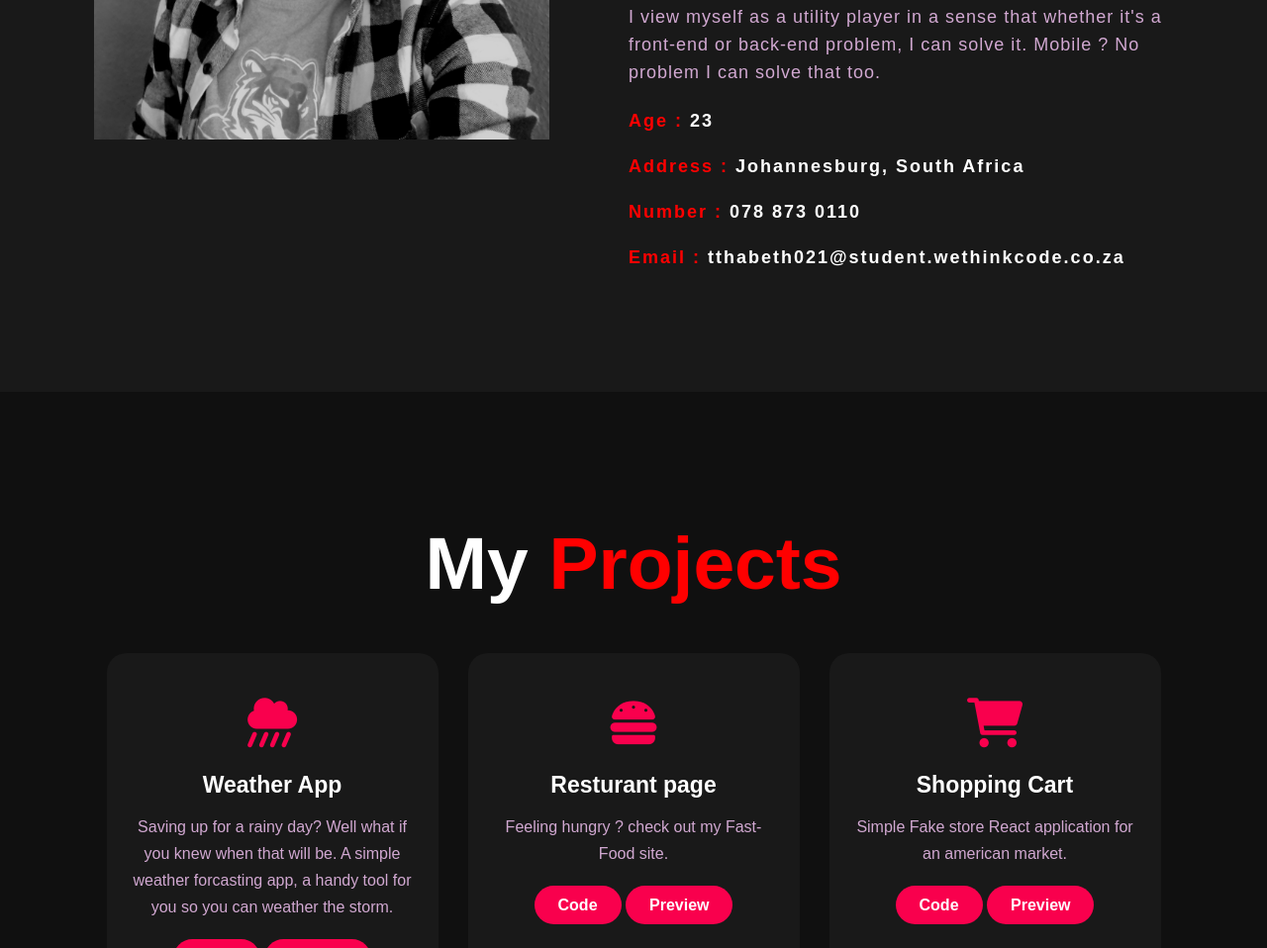
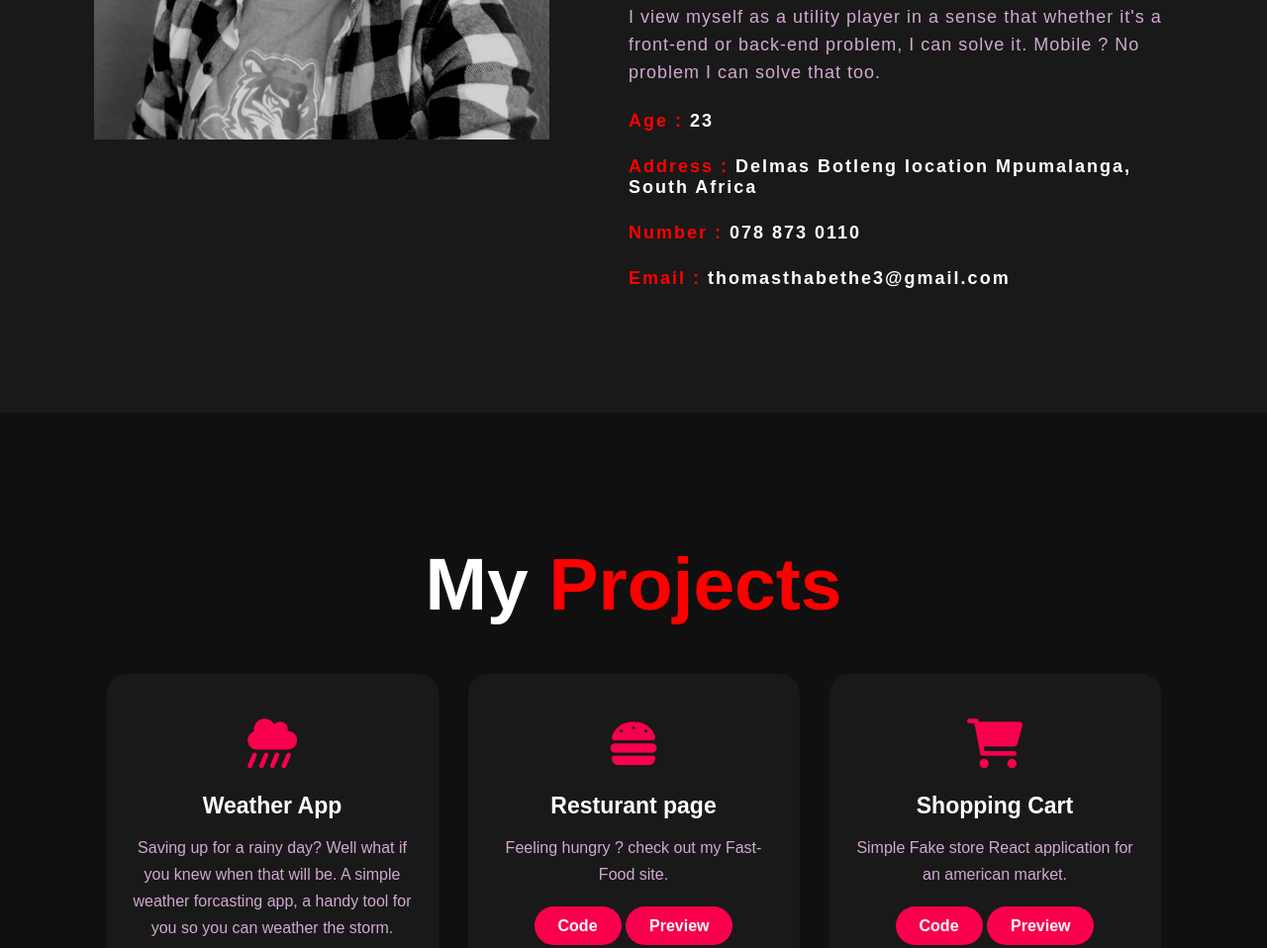
Before and after one commit to Thomas-boop/portfolio, a plain HTML site: page index.html in a window 1280 px wide. Shown: the part 1359-2317 px from the top of the page at 99% size. Drawn offline with Linux system fonts and the light colour scheme.

Commit message:
Update index.html
Fixed my contact information

```diff
--- a/index.html
+++ b/index.html
@@ -68,9 +68,9 @@
                     Mobile ? No problem I can solve that too.</p>
 
                 <h3><span>Age : </span> 23 </h3>
-                <h3><span>Address : </span> Johannesburg, South Africa</h3>
+                <h3><span>Address : </span> Delmas Botleng location Mpumalanga, South Africa</h3>
                 <h3><span>Number : </span> 078 873 0110</h3>
-                <h3><span>Email : </span>tthabeth021@student.wethinkcode.co.za</h3>
+                <h3><span>Email : </span>thomasthabethe3@gmail.com</h3>
 
                 <!-- <button id="abtBtn" type="button"><a id="click" href="#clickMeLink">Click Me</a></button> -->
             </div>
```
